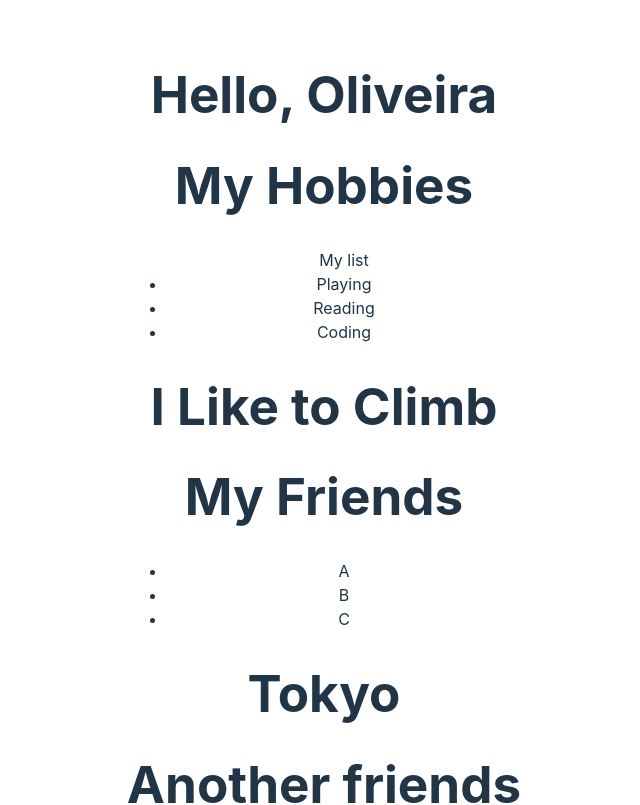
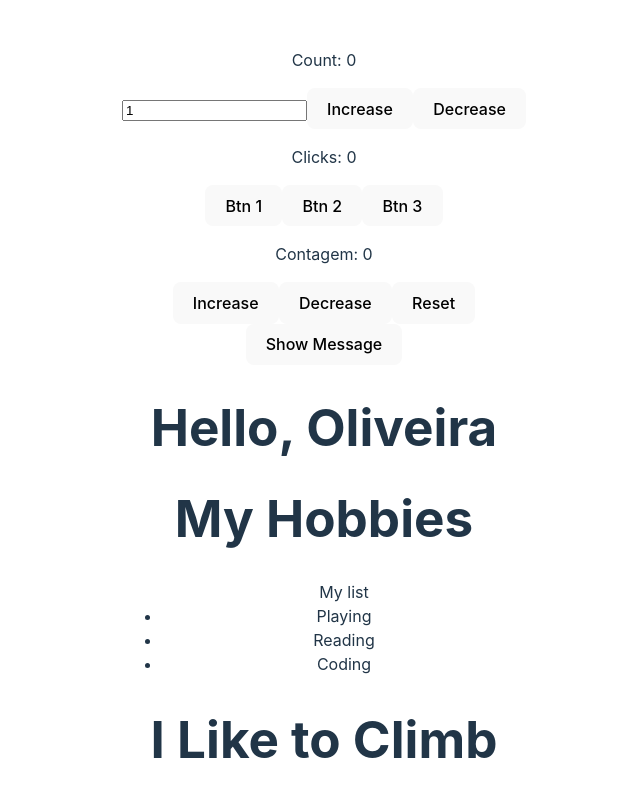
Before and after one commit to LuisCarlosOliveira/full-stack-open, a React (Vite) app in the folder others/part1/exercices/ex1/ex1/: page / in a window 1280 px wide. Shown: the top 805 px of the page, without its empty margins (316-956 px from the left). Built offline with nearby package versions, Linux system fonts and the light colour scheme.

Commit message:
state exercises

```diff
--- a/others/part1/exercices/ex1/ex1/src/App.jsx
+++ b/others/part1/exercices/ex1/ex1/src/App.jsx
@@ -3,10 +3,18 @@ import Salute from './components/Salute';
 import HobbiesList from './components/HobbiesList';
 import FriendList from './components/FriendsList';
 import Profile from './components/Profile';
+import Counter from './components/Counter';
+import ToggleMessage from "./components/ToggleMessage";
+import ClickCounter from "./components/ClickCounter";
+import DynamicStepCounter from "./components/DynamicStepCounter";
 
 function App() {
   return (
     <>
+      <DynamicStepCounter />
+      <ClickCounter />
+      <Counter />
+      <ToggleMessage />
       <Salute salute="Oliveira" />
       <HobbiesList hobbies={['Playing', 'Reading', 'Coding']} climbing="I Like to Climb" />
       <FriendList friends={['A', 'B', 'C']} fromWhere="Tokyo" friends2={['D', 'F', 'G']} fromWhere2="Porto" />
--- /dev/null
+++ b/others/part1/exercices/ex1/ex1/src/components/ClickCounter.jsx
@@ -0,0 +1,21 @@
+import React, { useState } from "react";
+
+function ClickCounter() {
+    const [count, setCount] = useState(0);
+
+    const countClicks = () => {
+        setCount(count + 1);
+    }
+
+    return (
+        <div>
+            <p>Clicks: {count}</p>
+            <button onClick={countClicks}>Btn 1</button>
+            <button onClick={countClicks}>Btn 2</button>
+            <button onClick={countClicks}>Btn 3</button>
+        </div>
+    );
+
+}
+
+export default ClickCounter;
--- /dev/null
+++ b/others/part1/exercices/ex1/ex1/src/components/Counter.jsx
@@ -0,0 +1,28 @@
+import React, { useState } from "react";
+
+function Counter() {
+  const [count, setCount] = useState(0);
+
+  const increase = () => {
+    if (count < 10) {
+      setCount(count + 1);
+    }
+  }
+
+  const decrease = () => {
+    if (count > -10) {
+      setCount(count - 1);
+    }
+  }
+
+  return (
+    <div>
+      <p>Contagem: {count}</p>
+      <button onClick={increase}>Increase</button>
+      <button onClick={decrease}>Decrease</button>
+      <button onClick={() => setCount(0)}>Reset</button>
+    </div>
+  );
+}
+
+export default Counter;
--- /dev/null
+++ b/others/part1/exercices/ex1/ex1/src/components/DynamicStepCounter.jsx
@@ -0,0 +1,38 @@
+import React, { useState, useCallback } from 'react';
+
+function DynamicStepCounter() {
+  const [count, setCount] = useState(0);
+  const [step, setStep] = useState(1);
+
+  const handleIncrement = useCallback(() => {
+    setCount((prevCount) => prevCount + step);
+  }, [step]);
+
+  const handleDecrement = useCallback(() => {
+    setCount((prevCount) => prevCount - step);
+  }, [step]);
+
+  const handleStepChange = (event) => {
+    const value = Number(event.target.value);
+    if (!isNaN(value) && value >= 1) {
+      setStep(value);
+    }
+  };
+
+  return (
+    <div>
+      <p>Count: {count}</p>
+      <input
+        type="number"
+        value={step}
+        onChange={handleStepChange}
+        placeholder="Define the value of the step"
+        min="1"  // Optional, to restrict to positive integers
+      />
+      <button onClick={handleIncrement}>Increase</button>
+      <button onClick={handleDecrement}>Decrease</button>
+    </div>
+  );
+}
+
+export default DynamicStepCounter;
--- /dev/null
+++ b/others/part1/exercices/ex1/ex1/src/components/ToggleMessage.jsx
@@ -0,0 +1,20 @@
+import React, { useState } from 'react';
+
+function ToggleMessage() {
+  const [isVisible, setIsVisible] = useState(false);
+
+  const toggleVisibility = () => {
+    setIsVisible(!isVisible);
+  };
+
+  return (
+    <div>
+      <button onClick={toggleVisibility}>
+        {isVisible ? 'Hide' : 'Show'} Message
+      </button>
+      {isVisible && <p>HELLO!</p>}
+    </div>
+  );
+}
+
+export default ToggleMessage;
```
Also changed, not shown: others/part1/exercices/ex1/ex1/src/components/Profile.jsx (+5 -8 lines).
